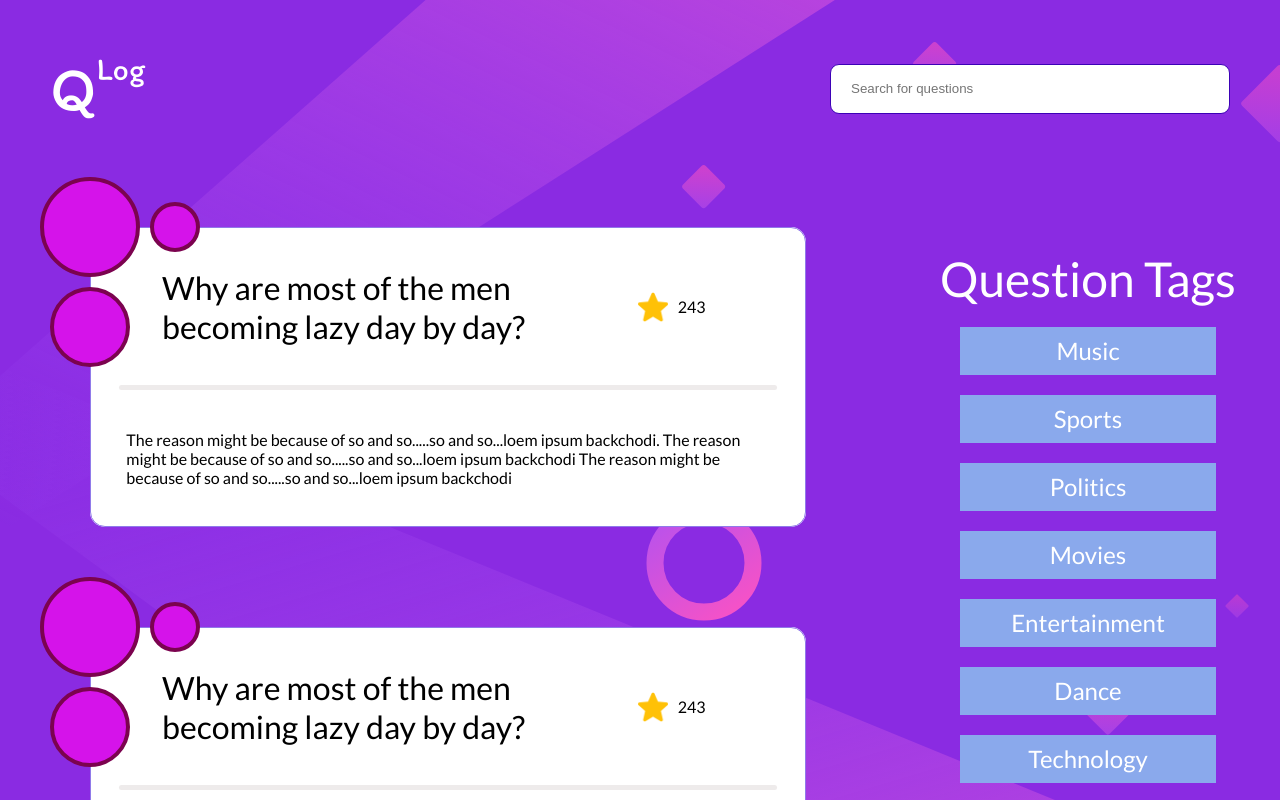
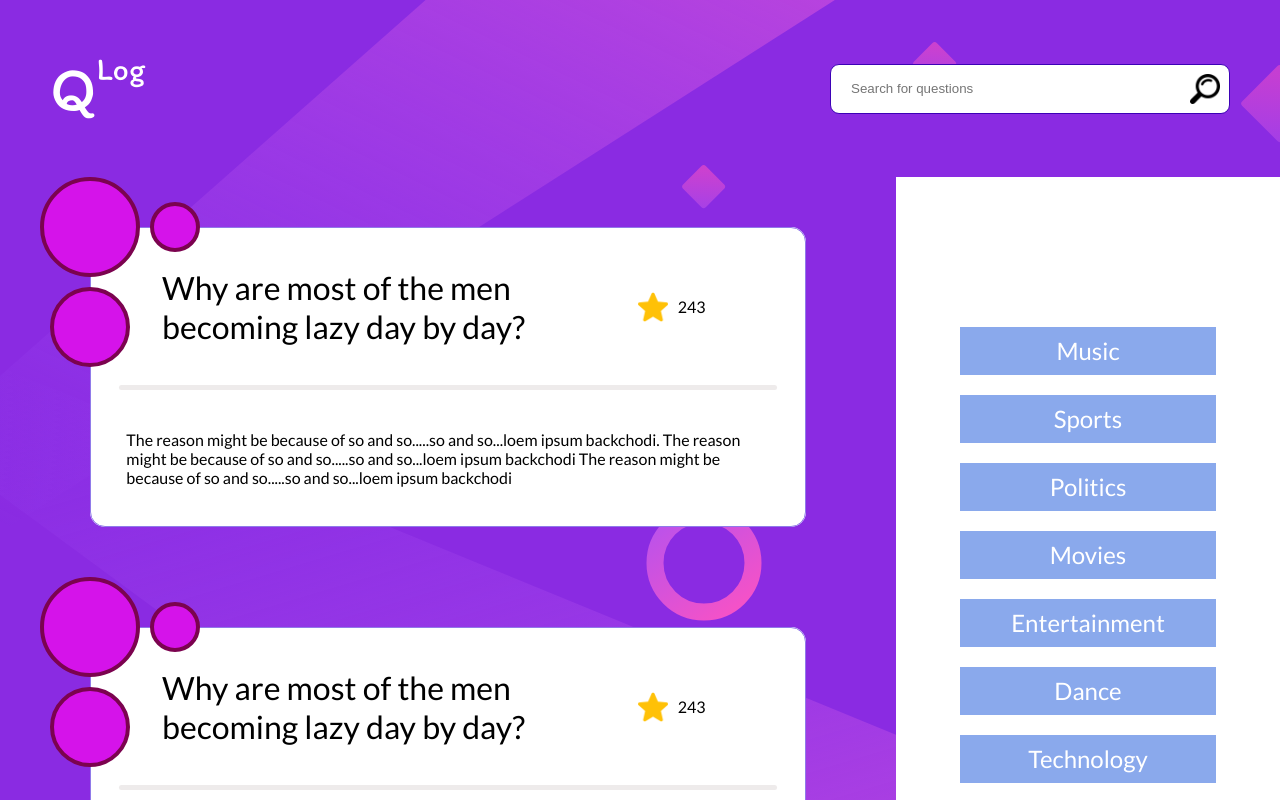
Before and after one commit to Rahul171201/qlog, a Next.js app: page /feed in a window 1280 px wide. Shown: the top 800 px of the page. Built offline with nearby package versions, Linux system fonts and the light colour scheme.

Commit message:
ui update

```diff
--- a/src/components/Search/Search.js
+++ b/src/components/Search/Search.js
@@ -7,6 +7,11 @@ const Search = () => {
         placeholder="Search for questions"
         className={styles.searchField}
       ></input>
+      <img
+        src="magnifier.png"
+        alt="search-icon"
+        className={styles.searchIcon}
+      ></img>
     </div>
   );
 };
--- a/src/components/Search/Search.module.css
+++ b/src/components/Search/Search.module.css
@@ -5,6 +5,7 @@
   display: flex;
   justify-content: right;
   align-items: center;
+  position: relative;
 }
 
 .searchField {
@@ -14,3 +15,16 @@
   border: 1px solid rgb(61, 1, 182);
   border-radius: 9px;
 }
+.searchIcon {
+  width: 30px;
+  height: auto;
+  position: absolute;
+  right: 60px;
+}
+
+@media (max-width: 550px) {
+  .searchIcon {
+    width: 20px;
+    height: auto;
+  }
+}
--- a/src/components/Sidebar/Sidebar.module.css
+++ b/src/components/Sidebar/Sidebar.module.css
@@ -1,6 +1,8 @@
 .sideBarWrapper {
   width: 30%;
   min-height: 800px;
+  background-color: white;
+  display: flex;
 }
 .heading {
   font-size: 3rem;
@@ -18,6 +20,7 @@
   position: fixed;
   top: 250px;
   right: 0;
+  flex: 0 0 300px;
 }
 
 .list {
--- a/src/pages/index.js
+++ b/src/pages/index.js
@@ -3,5 +3,5 @@ import Image from "next/image";
 import styles from "@/styles/Home.module.css";
 
 export default function Home() {
-  return <main></main>;
+  return <main>ok</main>;
 }
```
Also changed, not shown: public/magnifier.png (added).
